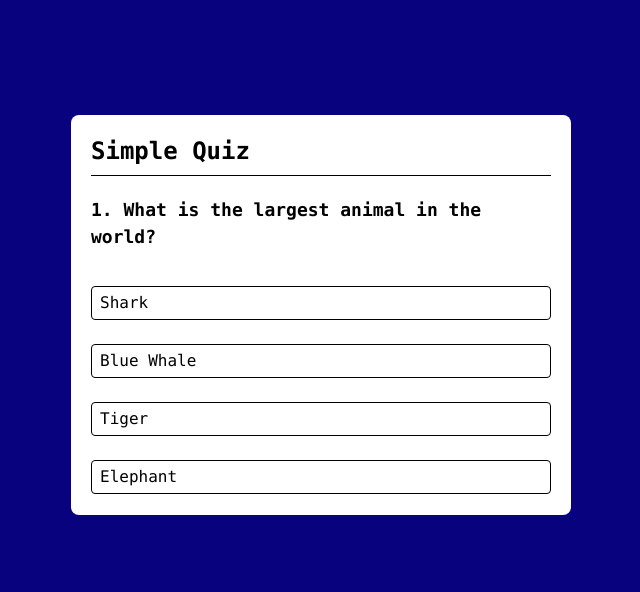
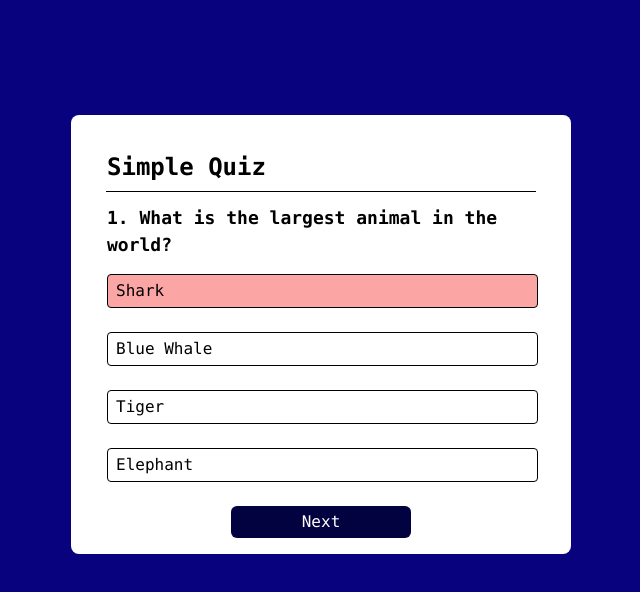
Before and after one commit to Anmolrbd/JavaScript-Projects, a website: page Quiz app/index.html in a window 1280 px wide. Both pictures are taken after a click on the button "Shark". Shown: the whole page, without its empty margins (319-959 px from the left). Drawn offline with nearby package versions, Linux system fonts and the light colour scheme.

Commit message:
Quiz App

```diff
--- a/Quiz app/index.html
+++ b/Quiz app/index.html
@@ -8,11 +8,13 @@
       <script src="main.js" defer></script>
 </head>
 <body class="bg-[#08027f] font-mono">
-    <div class="maincontainer w-[500px] h-[400px] m-auto mt-[9%] bg-white rounded-lg">
-         <h1 class=" font-black text-2xl pt-5 pl-5">Simple Quiz</h1>
+    <div class="maincontainer w-[500px] h-max m-auto mt-[9%] bg-white rounded-lg p-4">
+         <h1 class=" font-black text-2xl pt-5 pl-5 ">Simple Quiz</h1>
          <hr class="w-[92%] m-auto bg-black border-black mt-2 ">
          <div class="" id="quizcontainer">
+            <ul id="addhere">
 
+            </ul>
          </div>
     </div>
 </body>
--- a/Quiz app/main.js
+++ b/Quiz app/main.js
@@ -1,50 +1,76 @@
-const getquizcontainerID = document.getElementById('quizcontainer');
-const questionlists = [{questions: "1. What is the largest animal in the world?", options : ["Shark","Blue Whale", "Tiger","Elephant"], answer: "2"}, {questions: "2. Which is the smallest country in the world?", options: ["Vatican City","Nepal","Bhutan","Sri Lanka"], answer: "1"}, {questions: "3. Which is the largest desert in the world?", options: ["Kalahari","Gabi","Sahara","Antartica"], answer:"4"},{questions: "4. Which is the samllest continent in the world?", options: ["Asia","Australia","Europe","Africa"], answer: "2"},{question: "5. Which planet is closest to the Sun?", options: ["Mercury", "Neptune","Earth", "Mars"], answer:"1"}];
- getquizcontainerID.className = "flex flex-col gap-4"
+const quizcontainer = document.getElementById('quizcontainer');
+const questionlists = [{questions: "1. What is the largest animal in the world?", options : ["Shark","Blue Whale", "Tiger","Elephant"], answer: "2"}, {questions: "2. Which is the smallest country in the world?", options: ["Vatican City","Nepal","Bhutan","Sri Lanka"], answer: "1"}, {questions: "3. Which is the largest desert in the world?", options: ["Kalahari","Gabi","Sahara","Antartica"], answer:"4"},{questions: "4. Which is the samllest continent in the world?", options: ["Asia","Australia","Europe","Africa"], answer: "2"},{questions: "5. Which planet is closest to the Sun?", options: ["Mercury", "Neptune","Earth", "Mars"], answer:"1"}];
+ quizcontainer.className = "flex flex-col gap-4"
+ let currentIndex = 0;
+ let score = 0;
 function renderQuiz(){
-    let currentIndex = 0;
-    let displayqquestion = questionlists[currentIndex].questions
+    if (currentIndex >= questionlists.length){
+        quizcontainer.innerHTML = "";
+        let p = document.createElement('p');
+        p.innerHTML = `You have scored ${score} out of 5`;
+        p.className = "ml-5 mt-3 font-semibold text-[18px]"
+        quizcontainer.appendChild(p);
+        const restartbutton = document.createElement('button');
+        restartbutton.innerText = "Restart";
+        restartbutton.className = "w-[100px] text-center m-auto bg-[#020240] py-1 rounded-md text-white hover:text-gray-300 ";
+        quizcontainer.appendChild(restartbutton);
+        restartbutton.addEventListener('click',()=>{
+            currentIndex = 0;
+            score = 0;
+            renderQuiz();
+        })
+        return;
+    }
+    quizcontainer.innerHTML = "";
     let p = document.createElement('p');
-    p.className = "m-5 font-semibold text-[18px]"
-    p.innerHTML = displayqquestion ;
-    let button1 = document.createElement('button');
-    let button2 = document.createElement('button');
-    let button3 = document.createElement('button');
-    let button4 = document.createElement('button');
-    button1.className = "border border-black w-[92%] ml-5 rounded text-left pl-2 py-1 mb-2 hover:bg-gray-300"
-    button1.innerHTML = questionlists[currentIndex].options[0];
+    p.className = "ml-5 mt-3 font-semibold text-[18px]"
+    p.innerHTML = questionlists[currentIndex].questions ;
+    quizcontainer.appendChild(p);
+    questionlists[currentIndex].options.forEach((value,index)=>{
+        let button = document.createElement('button');
+        button.className = "border border-black w-[92%] ml-5 rounded text-left pl-2 py-1 mb-2 hover:bg-gray-300 option"
+        button.innerHTML = value;
+        quizcontainer.append(button)
+        const nextbutton = document.createElement('button');
+        nextbutton.textContent = "Next";
+        nextbutton.className = "w-[180px]  m-auto bg-[#020240] py-1 rounded-md text-white hidden";
 
-    button2.innerHTML = questionlists[currentIndex].options[1];
-    button2.className = "border border-black w-[92%] ml-5 rounded text-left pl-2 py-1 mb-2 hover:bg-gray-300"
+        button.addEventListener('click',()=> {
+            quizcontainer.appendChild(nextbutton);
+            const allbuttons = document.querySelectorAll('.option');
 
-    button3.innerHTML = questionlists[currentIndex].options[2];
-    button3.className = "border border-black w-[92%] ml-5 rounded text-left pl-2 py-1 mb-2 hover:bg-gray-300"
+            let result = checkanswer(index + 1);
+            if(result){
+                button.className += " bg-green-300";
 
-    button4.innerHTML = questionlists[currentIndex].options[3];
-    button4.className = "border border-black w-[92%] ml-5 rounded text-left pl-2 py-1 mb-2 hover:bg-gray-300"
+            } else{
+                button.className += " bg-red-300";
 
-    quizcontainer.appendChild(p);
-    quizcontainer.appendChild(button1)
-    quizcontainer.appendChild(button2)
-    quizcontainer.appendChild(button3)
-    quizcontainer.appendChild(button4)
-    button1.classList.add("option");
-    button2.classList.add("option");
-    button3.classList.add("option");
-    button4.classList.add("option");
+            }
+            allbuttons.forEach((b)=>{
+                b.disabled = true;
+                b.classList.remove("hover:bg-gray-300");
 
-function clickbutton(){
-    const buttons = document.querySelectorAll('.option');
-    buttons.forEach((btn,index)=>{
-        btn.addEventListener('click',()=>{
-          let check =  checkanswer(index + 1);
+            })
+            nextbutton.classList.remove("hidden");
+            nextbutton.disabled = false
+           nextbutton.addEventListener('click',()=>{
+            currentIndex++;
+            renderQuiz();
+           } )
+        })
+    })
 
 
-        })
-    })
 }
 function checkanswer(index){
+    let correctanswer = questionlists[currentIndex].answer;
+    if(correctanswer == index){
+        score++;
+        return true;
 
+    }else
+        return false;
 }
-}
+
 renderQuiz();
```
